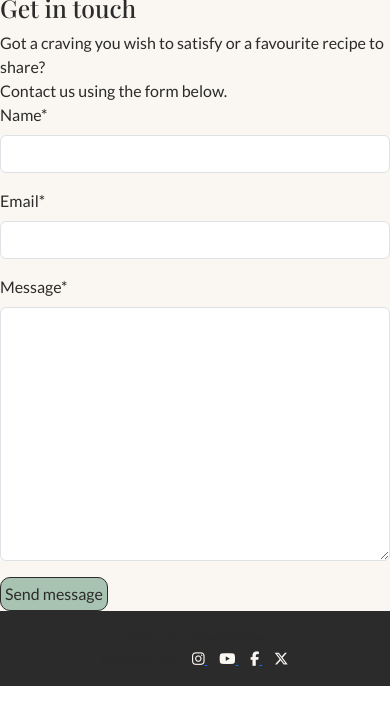
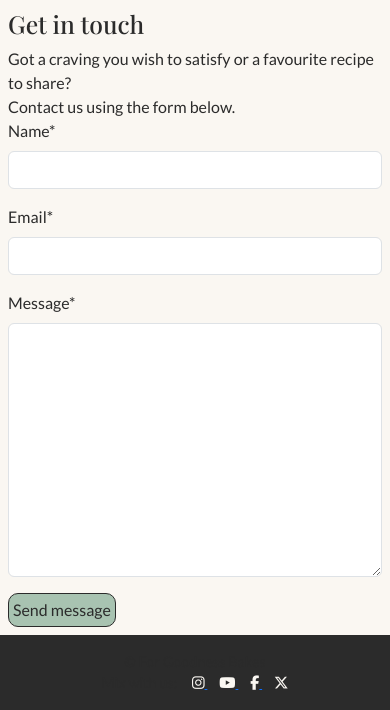
Before and after one commit to Lyd-W/for-goodness-bakes, a Django app: page /about/ in a window 390 px wide. Shown: the part 412-1122 px from the top of the page. Before the commit the page ends 1098 px from the top, so only its background shows below. Run offline with Django 4.2, Linux system fonts and the light colour scheme; data that the repository does not hold is empty; some libraries are stand-ins or nearby versions; some web fonts are replaced.

Commit message:
Style about page for small screens

```diff
--- a/about/templates/about/about.html
+++ b/about/templates/about/about.html
@@ -4,7 +4,7 @@
 
 {% block content %}
 
-<section class="about">
+<section class="about-section">
 
   <header class="about-header">
     <h2>{{ about.title }}</h2>
--- a/static/css/style.css
+++ b/static/css/style.css
@@ -197,6 +197,12 @@ p {
     margin: 0.5rem;
 }
 
+/* About */
+
+.about-section {
+    margin: 0.5rem;
+}
+
 /* Footer */
 
 .footer {
```
